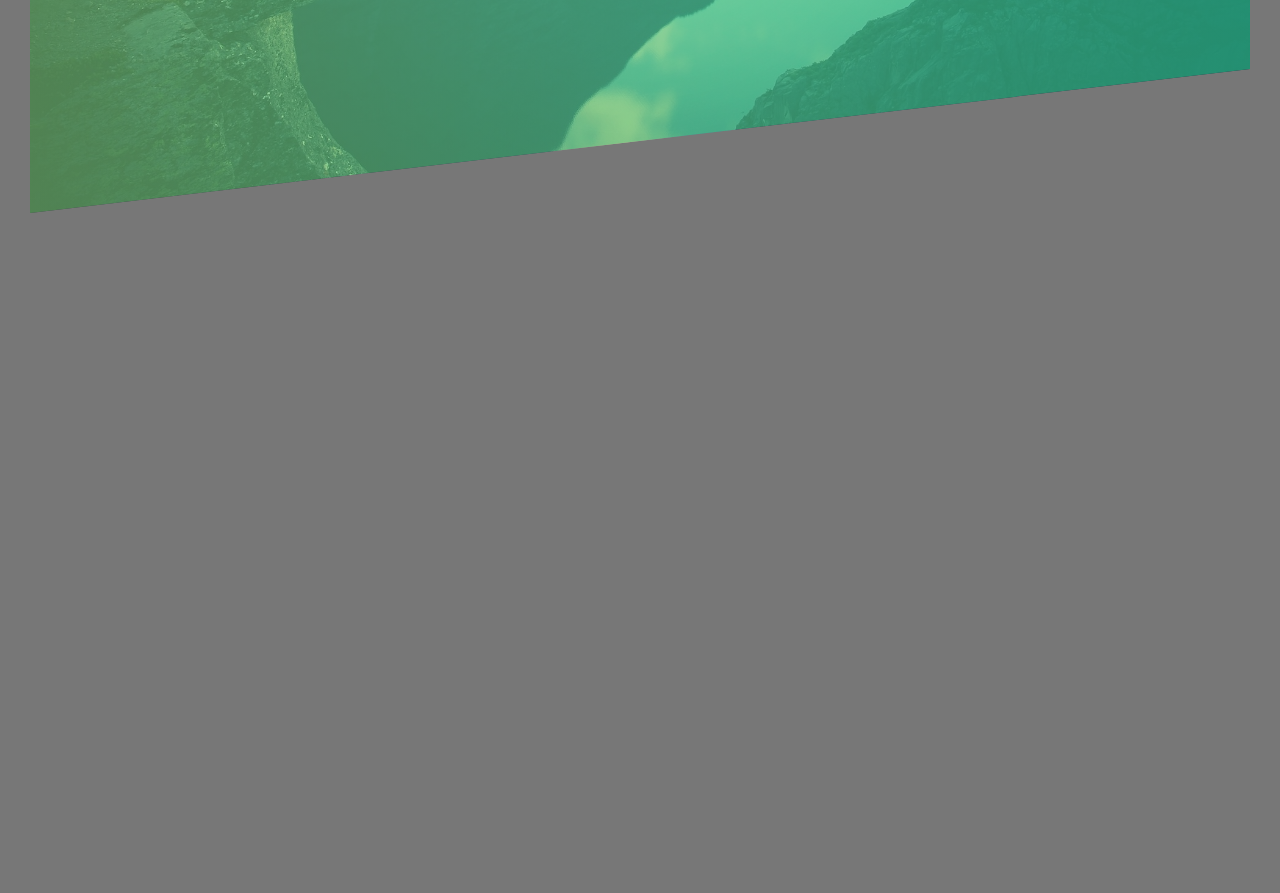
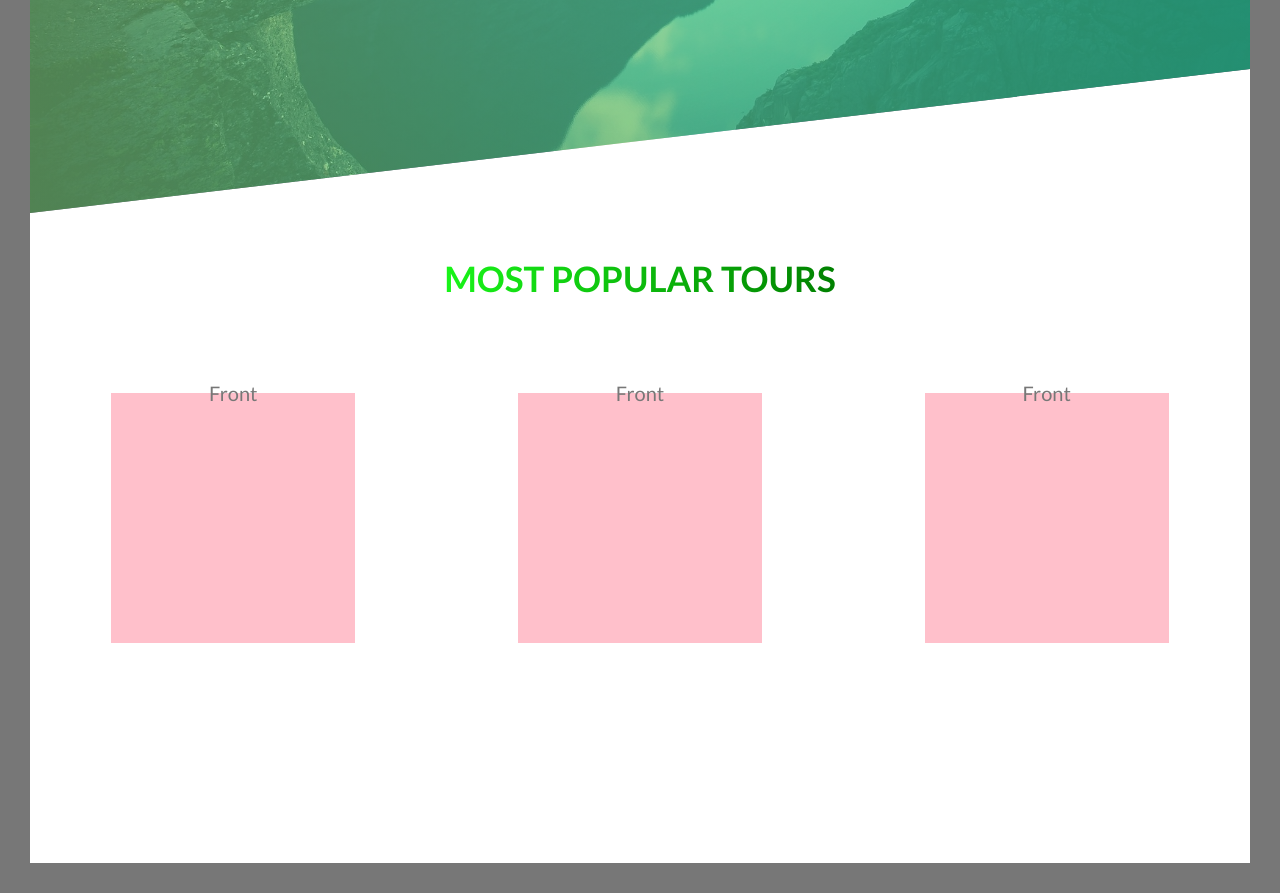
Before and after one commit to varunarya-mac/CSS, a website: page ToursBooking/index.html in a window 1280 px wide. Shown: the part 1777-2670 px from the top of the page. Before the commit the page ends 2020 px from the top, so only its background shows below. Drawn offline with Linux system fonts and the light colour scheme.

Commit message:
Added flip card UI

```diff
--- a/ToursBooking/index.html
+++ b/ToursBooking/index.html
@@ -125,5 +125,31 @@
         </div>
       </div>
     </section>
+
+    <section class="tours">
+
+      <div class="tour__title">
+        <h2 class="secondary__heading">
+          Most popular tours
+        </h2>
+      </div>
+
+      <div class="cards">
+        <div class="card__item">
+          <div class="card__item__side card__item__front">Front</div>
+          <div class="card__item__side card__item__back card__item__back--c1">Back</div>
+        </div>
+
+        <div class="card__item">
+          <div class="card__item__side card__item__front">Front</div>
+          <div class="card__item__side card__item__back card__item__back--c2">Back</div>
+        </div>
+
+        <div class="card__item">
+          <div class="card__item__side card__item__front">Front</div>
+          <div class="card__item__side card__item__back card__item__back--c3">Back</div>
+        </div>
+      </div>
+    </section>
   </body>
 </html>
--- /dev/null
+++ b/ToursBooking/sass/components/_card.scss
@@ -0,0 +1,57 @@
+.cards {
+    display: flex;
+    flex-direction: row;
+    justify-content: space-around;
+    align-items: center;
+
+}
+
+.card__item {
+    position: relative;
+    flex: 0 0 20%;
+    margin-top: 2rem;
+    transition: all .2s;
+    perspective: 150rem;
+    -webkit-perspective: 150rem;
+    text-align: center;
+
+    &:hover &__front{
+     transform: rotateY(180deg);
+ }
+     &:hover &__back {
+     transform: rotateY(0deg);
+ }
+
+ &__side {
+    left: 0;
+    font-size: 2rem;
+    width: 100%;
+    top: 0;
+    height: 25rem;
+    backface-visibility: hidden;
+    position:absolute;
+    transition: all .2s;
+}
+
+&__front {
+    background-color: pink;
+}
+
+&__back {
+    background-color: green;
+    transform: rotateY(180deg);
+}
+     // &__back--c1 {
+
+     // }
+
+     // &__back--c2 {
+
+     // }
+
+     // &__back--c3 {
+
+     // }
+
+
+}
--- a/ToursBooking/sass/layouts/_header.scss
+++ b/ToursBooking/sass/layouts/_header.scss
@@ -29,41 +29,3 @@
     text-align: center;
   }
 }
-
-//tour info styling
-.tour__details {
-  height: 100vh;
-  background-color: $color-white;
-  margin-top: -15rem;
-
-  &-title {
-    text-align: center;
-  }
-  .tour__info {
-    display: flex;
-    // width: 70%;
-    flex-direction: row;
-    justify-content: center;
-
-    .info__detail {
-      flex: 0 0 50%;
-      display: flex;
-      flex-direction: column;
-      justify-content: space-between;
-      align-items: flex-start;
-      height: 20rem;
-      margin-left: 15rem;
-
-      .detail-subpart {
-        display: flex;
-        flex-direction: column;
-        justify-content: space-between;
-        line-height: normal;
-        flex-wrap: wrap;
-      }
-    }
-    .info__images {
-      flex: 1;
-    }
-  }
-}
--- a/ToursBooking/sass/main.scss
+++ b/ToursBooking/sass/main.scss
@@ -9,6 +9,7 @@
 
 @import "components/button";
 @import "components/composition";
+@import "components/card";
 
 @import "pages/home";
 
--- a/ToursBooking/sass/pages/_home.scss
+++ b/ToursBooking/sass/pages/_home.scss
@@ -1,3 +1,43 @@
+//tour info styling
+.tour__details {
+    height: 100vh;
+    background-color: $color-white;
+    margin-top: -15rem;
+
+    &-title {
+      text-align: center;
+    }
+    .tour__info {
+      display: flex;
+      // width: 70%;
+      flex-direction: row;
+      justify-content: center;
+
+      .info__detail {
+        flex: 0 0 50%;
+        display: flex;
+        flex-direction: column;
+        justify-content: space-between;
+        align-items: flex-start;
+        height: 20rem;
+        margin-left: 15rem;
+
+        .detail-subpart {
+          display: flex;
+          flex-direction: column;
+          justify-content: space-between;
+          line-height: normal;
+          flex-wrap: wrap;
+        }
+      }
+      .info__images {
+        flex: 1;
+      }
+    }
+  }
+
+
+
 .features {
 
     background-image: linear-gradient(
@@ -55,10 +95,21 @@
     }
 
     &__icon {
-            width: 4rem;
-            height: 4rem;
+            width: 5rem;
+            height: 5rem;
             fill: $primary-color-dark;
             flex: 0 0 35%;
         }
     }
 }
+
+
+.tours {
+    height: 100vh;
+    background-color: $color-white;
+    margin-top: -15rem;
+
+    .tour__title {
+        text-align: center;
+    }
+}
```
Also changed, not shown: ToursBooking/css/style.css.
